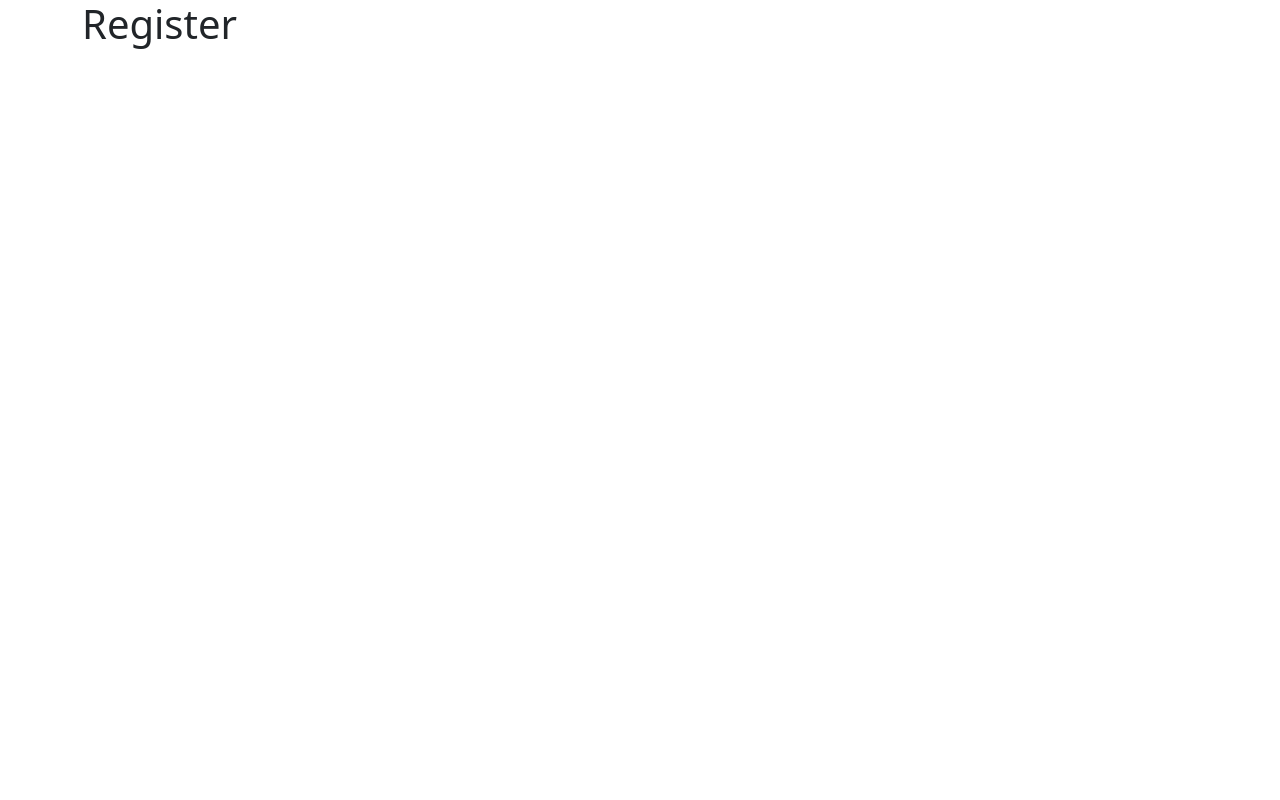
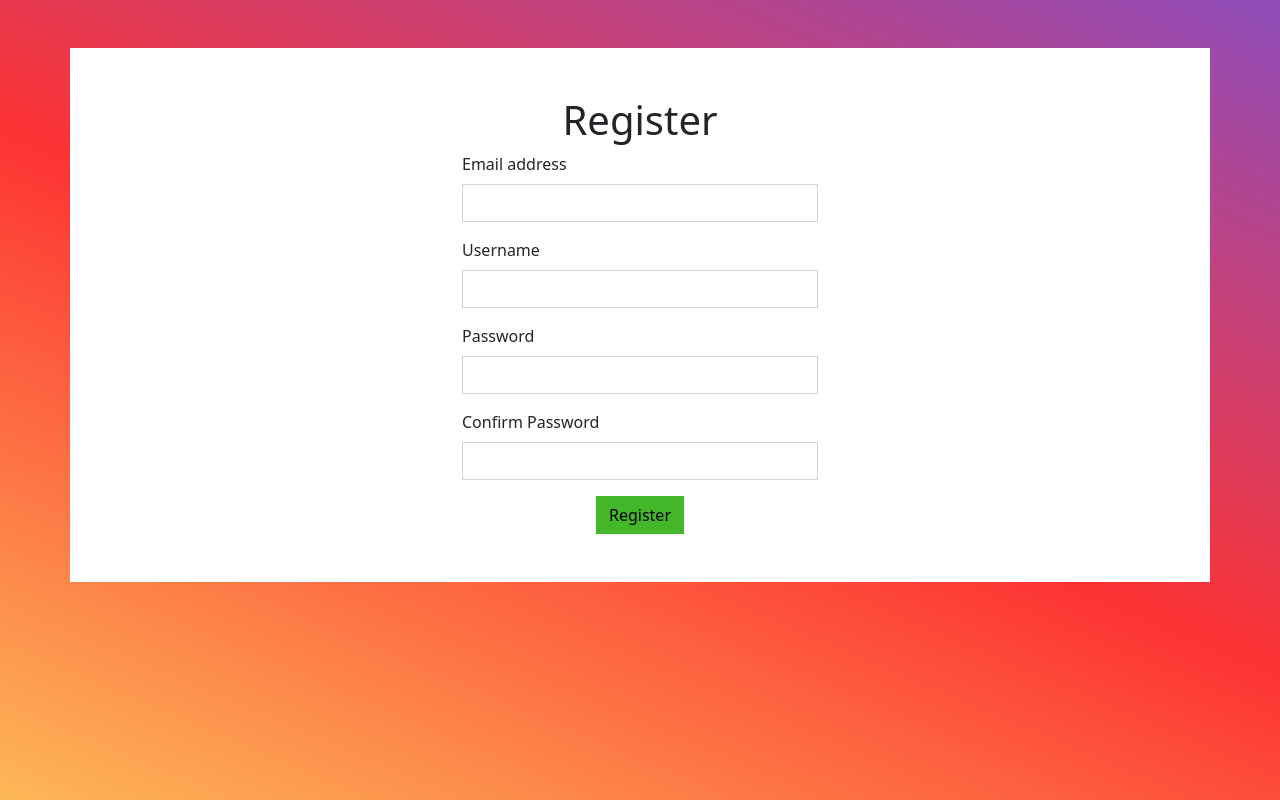
Before and after one commit to Real-Musafir/messangerClone, a React (Create React App) app in the folder client/: page /register in a window 1280 px wide. Built offline with nearby package versions, Linux system fonts and the light colour scheme.

Commit message:
complete register page design

```diff
--- a/client/src/App.js
+++ b/client/src/App.js
@@ -1,14 +1,12 @@
+import React, { useState } from "react";
 import "./App.scss";
-import { Container, Row, Col } from "react-bootstrap";
+import { Container } from "react-bootstrap";
+import Register from "./pages/Register";
 
 function App() {
   return (
-    <Container>
-      <Row>
-        <Col>
-          <h1>Register</h1>
-        </Col>
-      </Row>
+    <Container className="pt-5">
+      <Register />
     </Container>
   );
 }
--- a/client/src/App.scss
+++ b/client/src/App.scss
@@ -1 +1,14 @@
+$blue: #1877f2;
+$green: #42b72a;
+$border-radius: 0;
 @import "~bootstrap/scss/bootstrap";
+
+body {
+  min-height: 100vh;
+  background: linear-gradient(
+    203deg,
+    rgba(131, 58, 180, 0.9) 0%,
+    rgba(253, 29, 29, 0.9) 50%,
+    rgba(253, 176, 69, 0.9) 100%
+  );
+}
--- /dev/null
+++ b/client/src/pages/Register.js
@@ -0,0 +1,78 @@
+import React, { useState } from "react";
+import { Row, Col, Form, Button } from "react-bootstrap";
+
+export default function Register() {
+  const [variables, setVariables] = useState({
+    email: "",
+    username: "",
+    password: "",
+    confirmPassword: "",
+  });
+
+  const submitRegisterForm = (e) => {
+    e.preventDefault();
+    console.log(variables);
+  };
+
+  return (
+    <Row className="bg-white py-5 justify-content-center">
+      <Col sm={8} md={6} lg={4}>
+        <h1 className="text-center">Register</h1>
+        <Form onSubmit={submitRegisterForm}>
+          <Form.Group className="mb-3">
+            <Form.Label>Email address</Form.Label>
+            <Form.Control
+              type="email"
+              value={variables.email}
+              onChange={(e) =>
+                setVariables({ ...variables, email: e.target.value })
+              }
+            />
+          </Form.Group>
+
+          <Form.Group className="mb-3">
+            <Form.Label>Username</Form.Label>
+            <Form.Control
+              type="text"
+              value={variables.username}
+              onChange={(e) =>
+                setVariables({ ...variables, username: e.target.value })
+              }
+            />
+          </Form.Group>
+
+          <Form.Group className="mb-3">
+            <Form.Label>Password</Form.Label>
+            <Form.Control
+              type="password"
+              value={variables.password}
+              onChange={(e) =>
+                setVariables({ ...variables, password: e.target.value })
+              }
+            />
+          </Form.Group>
+
+          <Form.Group className="mb-3">
+            <Form.Label>Confirm Password</Form.Label>
+            <Form.Control
+              type="password"
+              value={variables.confirmPassword}
+              onChange={(e) =>
+                setVariables({
+                  ...variables,
+                  confirmPassword: e.target.value,
+                })
+              }
+            />
+          </Form.Group>
+
+          <div className="text-center">
+            <Button variant="success" type="submit">
+              Register
+            </Button>
+          </div>
+        </Form>
+      </Col>
+    </Row>
+  );
+}
```
